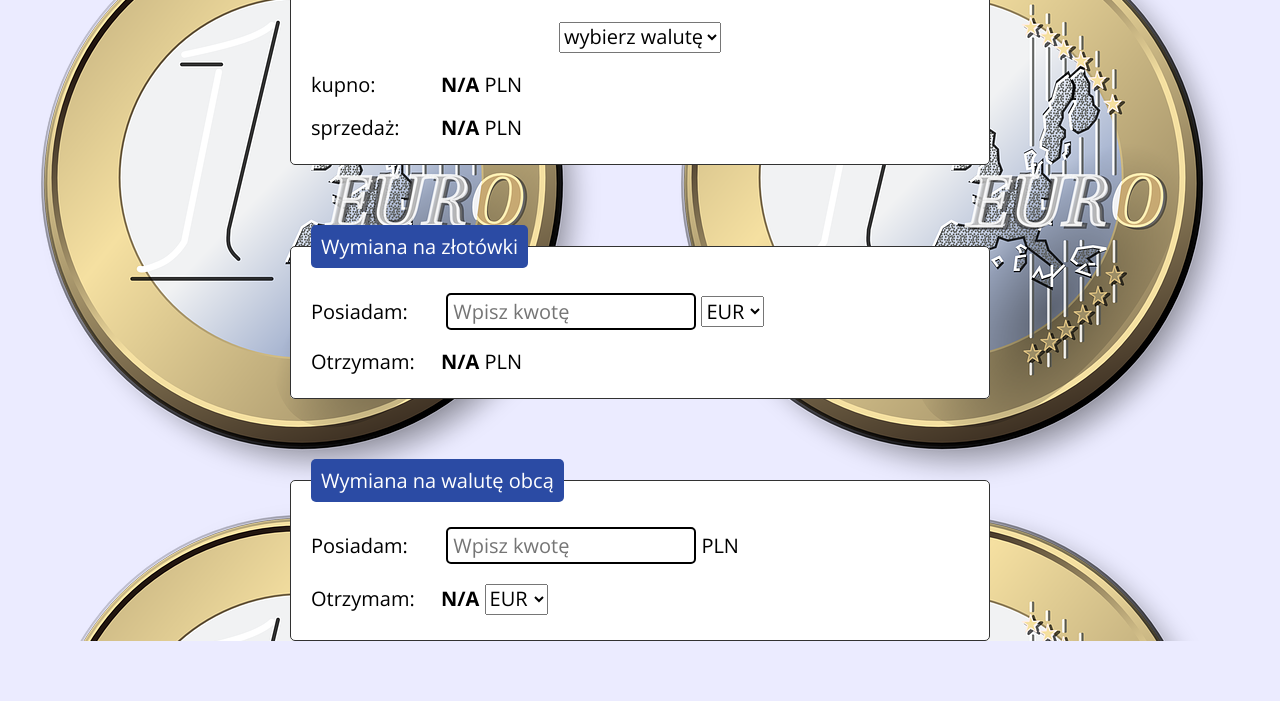
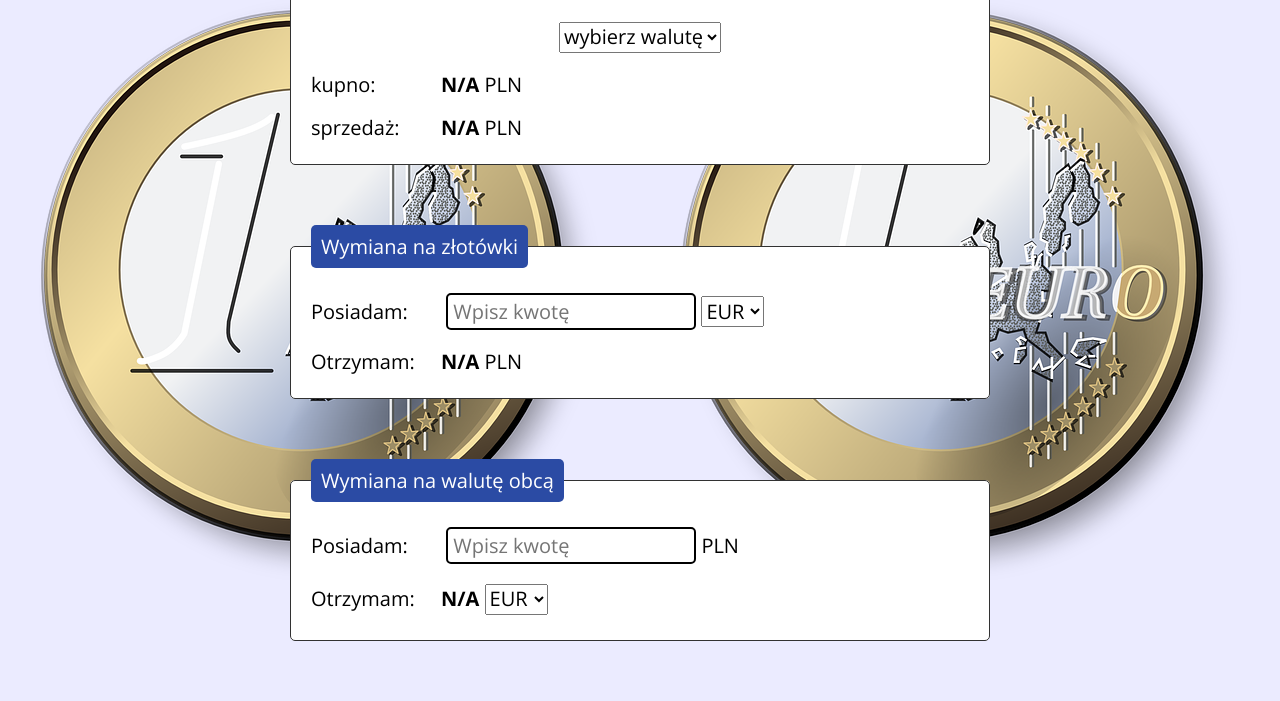
Before and after one commit to kormas/currency-converter, a plain HTML site: page index.html in a window 1280 px wide. Shown: the part 121-822 px from the top of the page. Drawn offline with nearby package versions, Linux system fonts and the light colour scheme.

Commit message:
corrected background concept

```diff
--- a/css/background.css
+++ /dev/null
@@ -1,3 +0,0 @@
-.background {
-    background-image: url("../images/background.png");
-}
--- a/css/style.css
+++ b/css/style.css
@@ -9,5 +9,10 @@ html {
 }
 
 .body {
+    resize: both;
+    overflow: auto;
+    background-image: url("../images/background.png"), url("../images/background.png");
     background-color: rgb(235, 235, 255);
+    background-repeat: no-repeat;
+    background-position: left, right;
 }
--- a/index.html
+++ b/index.html
@@ -8,7 +8,6 @@
         integrity="sha512-NhSC1YmyruXifcj/KFRWoC561YpHpc5Jtzgvbuzx5VozKpWvQ+4nXhPdFgmx8xqexRcpAglTj9sIBWINXa8x5w=="
         crossorigin="anonymous" referrerpolicy="no-referrer" />
     <link href="css/style.css" rel="stylesheet">
-    <link href="css/background.css" rel="stylesheet">
     <link href="css/article.css" rel="stylesheet">
     <link href="css/container.css" rel="stylesheet">
     <link href="css/form.css" rel="stylesheet">
@@ -21,7 +20,6 @@
 </head>
 
 <body class="body">
-    <div class="background">
     <article class="article">
         <div class="container">
             <h2 class="container__header">
@@ -81,7 +79,6 @@
             </form>
         </div>
     </article>
-</div>
 </body>
 
 </html>
```
